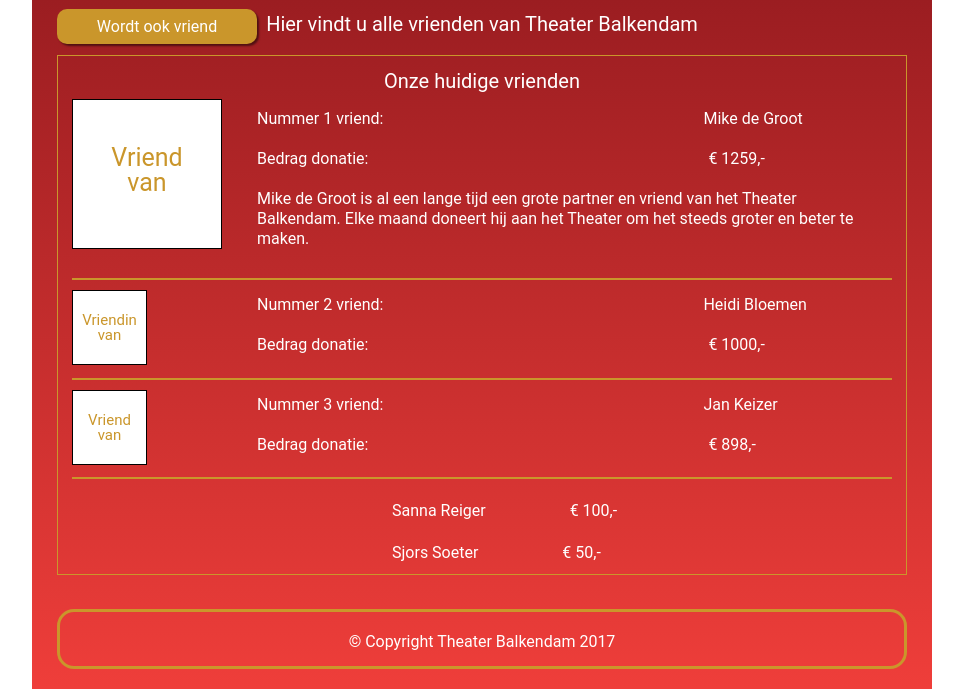
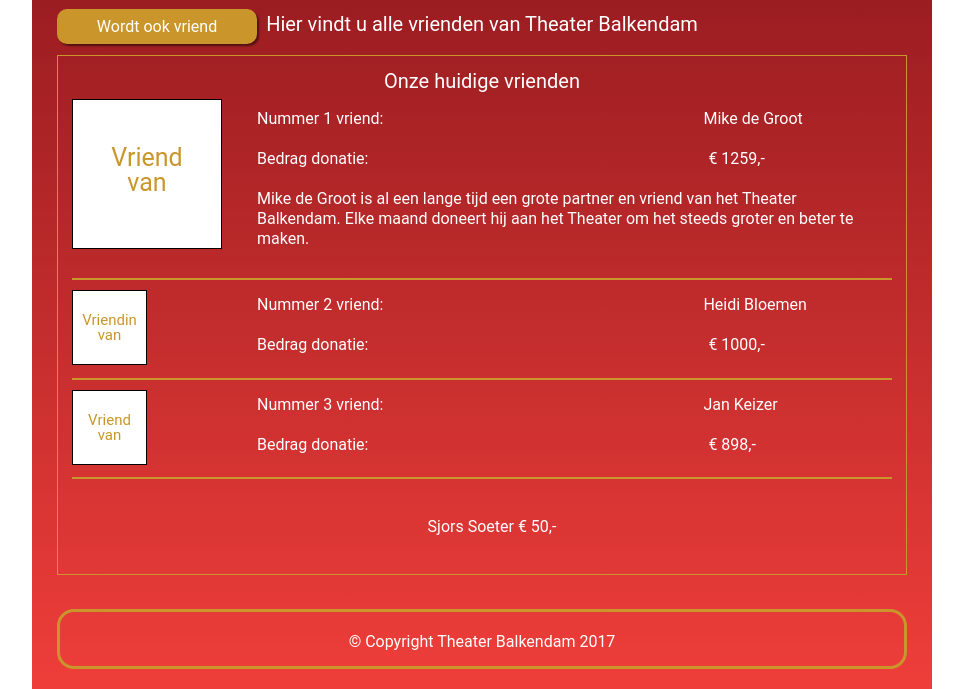
Before and after one commit to WEBhicham/theaterBalkendam, a PHP site: page /Pages/vrienden.php in a window 1280 px wide. Shown: the part 201-890 px from the top of the page, without its empty margins (158-1121 px from the left). Run offline with PHP 8.4, Linux system fonts and the light colour scheme; data comes from the database, SQL or seed files in the repository.

Commit message:
Add files via upload

```diff
--- a/Assets/StyleSheets/seizoen.css
+++ b/Assets/StyleSheets/seizoen.css
@@ -24,10 +24,6 @@ a{
     margin-top: 25px;
     margin-left: 25px;
 }
-/*img {*/
-    /*width: 100px;*/
-    /*margin-top: 12px;*/
-/*}*/
 .foto_eventen {
     background-color: blue;
     width: 100px;
--- a/Assets/StyleSheets/vrienden.css
+++ b/Assets/StyleSheets/vrienden.css
@@ -1,3 +1,6 @@
+.main {
+    overflow: hidden;
+}
 .vriendworden{
     width: 200px;
     height: 35px;
@@ -65,25 +68,11 @@
 }
 .vriend4{
     width: 380px;
-    height: 25px;
-    padding-top: 4px;
-    padding-left: 60px;
+    height: 500px;
     position: absolute;
     top: 500px;
-    left: 300px;
-    right: 10px;
     color: white;
-}
-.vriend5{
-    width: 380px;
-    height: 25px;
-    padding-top: 4px;
-    padding-left: 60px;
-    position: absolute;
-    top: 542px;
-    left: 300px;
-    right: 10px;
-    color: white;
+    left: 30%;
 }
 .foto1{
     width: 150px;
@@ -161,6 +150,13 @@
 .span2{
     padding-left: 21em;
 }
+.nietsnutten {
+    margin: 20px auto;
+    text-align: center;
+
+}
 .span3{
-    padding-left: 5em;
+    position: relative;
+    left: 0;
+    text-align: right;
 }
--- a/Pages/vrienden.php
+++ b/Pages/vrienden.php
@@ -17,12 +17,13 @@
         }else{
             $vriend = 'Vriendin';
         }
+        if ($i < 5) {
             $out .= "<div class='vriend$i'>";
             if ($i < 4) {
                 if ($i === 1) {
                     $out .= "<div class='foto$i'>";
                     $out .= "<p class='vriendvan$i'>";
-            }else{
+                } else {
                     $out .= "<div class='foto2'>";
                     $out .= "<p class='vriendvan2'>";
                 }
@@ -40,11 +41,14 @@
                     $out .= "</p>";
                 }
                 $out .= "</div>";
+                $out .= "</div>";
+            }
         }else{
+            $out .= "<p class='nietsnutten'>";
             $out .= $row['naam'];
             $out .= " <span class='span3'>" . $bedrag. "</span>";
+            $out .= "</p>";
         }
-        $out .= "</div>";
         $i++;
     }
 $conn->close();
@@ -56,7 +60,6 @@ $conn->close();
         <meta charset="utf-8">
         <link rel="stylesheet" href="../Assets/StyleSheets/general.css">
         <link rel="stylesheet" href="../Assets/StyleSheets/vrienden.css">
-        <script src="../Assets/JavaScript/general.js" defer></script>
     </head>
     <body>
         <div class="container">
@@ -83,6 +86,7 @@ $conn->close();
                         <?php echo $out;?>
                         </div>
                 </div>
+            </div>
             <footer>© Copyright Theater Balkendam 2017</footer>
         </div>
     </body>
```
Lines whose indentation alone changed are shown as unchanged.
